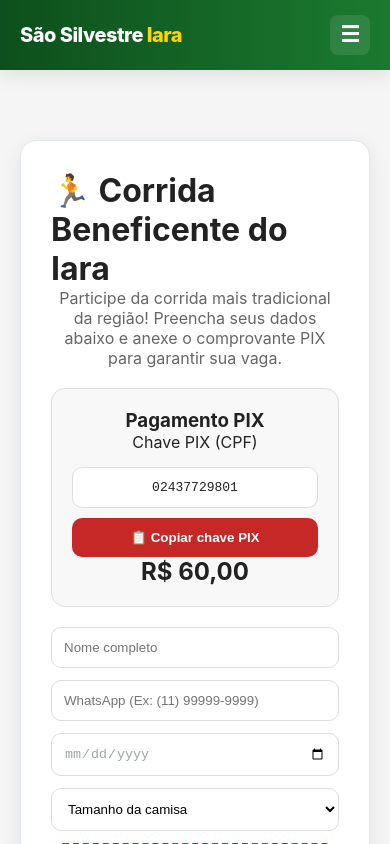
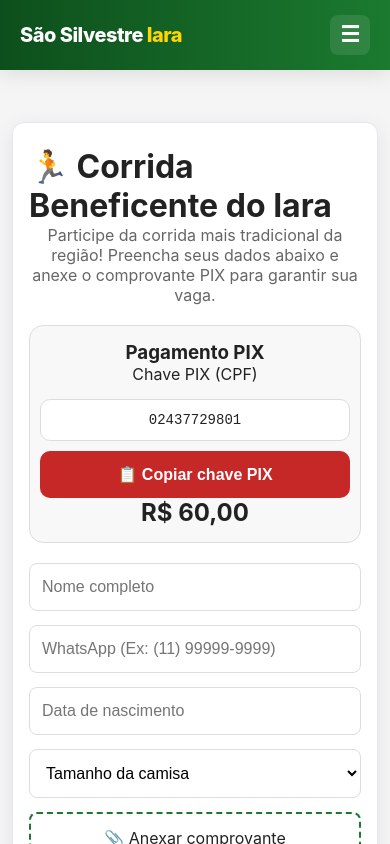
Before and after one commit to lucaaass/SaoSilvestreIara, a React (Vite) app: page /inscricao in a window 390 px wide. Shown: the top 844 px of the page. Built offline with nearby package versions, Linux system fonts and the light colour scheme; no server answers.

Commit message:
modificando pequenos bugs

```diff
--- a/src/pages/Admin.jsx
+++ b/src/pages/Admin.jsx
@@ -108,7 +108,7 @@ const telefone = `55${item.telefone}`
 
     // 🏃 Mensagem Profissional no estilo Oficial da São Silvestre
     const mensagem =
-`🏆 *CORRIDA INTERNACIONAL DE SÃO SILVESTRE* 🏆
+`🏆 *CORRIDA SÃO SILVESTRE IARA* 🏆
 --------------------------------------------------
 Olá, *${item.nome_completo.toUpperCase()}*!
 
--- a/src/pages/Inscricao.jsx
+++ b/src/pages/Inscricao.jsx
@@ -208,10 +208,15 @@ export default function Inscricao() {
           />
 
          <input
-            type="date"
+  type={form.nascimento ? 'date' : 'text'} // Se já tiver data selecionada, vira date; se não, fica text para exibir o placeholder
+  placeholder="Data de nascimento"
   value={form.nascimento || ''}
   required
   disabled={enviando}
+  onFocus={(e) => (e.target.type = 'date')} // Ao clicar, transforma em date para abrir o calendário nativo no celular
+  onBlur={(e) => {
+    if (!form.nascimento) e.target.type = 'text' // Se sair sem preencher, volta a ser text para mostrar o placeholder de novo
+  }}
   onChange={(e) => setForm({ ...form, nascimento: e.target.value })}
   style={{ color: form.nascimento ? '#222222' : '#9ca3af' }}
 />
--- a/src/styles.css
+++ b/src/styles.css
@@ -474,9 +474,10 @@ tbody tr:hover { background-color: #fafafa; }
 .text-center { text-align: center; }
 
 /* ==========================================================================
-   DISPOSITIVOS MÓVEIS (RESPONSIVIDADE INTELIGENTE)
+   DISPOSITIVOS MÓVEIS (RESPONSIVIDADE INTELIGENTE CORRIGIDA)
    ========================================================================== */
 @media(max-width:768px){
+  /* Navbar & Menu */
   .menu-btn { display: block; background: none; border: none; color: #ffffff; font-size: 30px; width: auto; cursor: pointer; }
   .nav-user { display: none; }
 
@@ -504,7 +505,41 @@ tbody tr:hover { background-color: #fafafa; }
     font-weight: bold;
   }
 
-  /* Ajustes da Home para Mobile */
+  /* 📱 Ajustes Estruturais da Página no Telemóvel */
+  .container {
+    padding: 12px !important;
+  }
+
+  /* 📝 Ajuste do Cartão de Inscrição e Login no Mobile */
+  .inscricao-card, .login-card, .card {
+    width: 100% !important;
+    max-width: 100% !important;
+    padding: 24px 16px !important; /* Reduz margens internas para dar mais espaço */
+    border-radius: 12px !important;
+  }
+
+  /* 🔥 MELHORIA EM INPUTS E SELECTS: Evita zoom no iOS/Android e aumenta a área de clique */
+  input, select, .upload-box {
+    font-size: 16px !important; /* Tamanho mínimo de 16px anula o zoom automático chato do sistema */
+    padding: 14px 12px !important; /* Campo mais alto para o clique do dedo ser perfeito */
+    height: auto !important;
+    border-radius: 8px !important;
+    margin-bottom: 14px !important;
+  }
+
+  /* Caixa do Comprovante quando anexado */
+  .arquivo-selecionado {
+    flex-direction: column !important; /* Coloca o botão "Remover" abaixo do nome do ficheiro */
+    align-items: stretch !important;
+    gap: 10px !important;
+    padding: 12px !important;
+  }
+  .arquivo-selecionado button {
+    width: 100% !important;
+    padding: 10px !important;
+  }
+
+  /* Ajustes da Home / Landing Page */
   .hero { padding: 30px 20px; gap: 30px; }
   .hero-content h1 { font-size: 2rem; }
   .hero-logo { width: 120px; }
@@ -514,24 +549,42 @@ tbody tr:hover { background-color: #fafafa; }
   .beneficios { padding: 40px 20px; }
   .beneficios h2 { font-size: 1.6rem; }
 
-  .pix-copy-box { flex-direction: column; align-items: stretch; }
-  .btn-copiar { width: 100%; }
+  /* Caixa de Pagamento PIX */
+  .pix-box {
+    padding: 15px 10px !important;
+  }
+  .pix-copy-box {
+    flex-direction: column !important;
+    align-items: stretch !important;
+    gap: 10px !important;
+  }
+  .pix-chave {
+    text-align: center !important;
+    font-size: 14px !important;
+    padding: 12px !important;
+    word-break: break-all !important; /* Impede que o CPF quebre o cartão para o lado */
+  }
+  .btn-copiar, .btn-inscricao {
+    width: 100% !important;
+    padding: 14px !important;
+    font-size: 16px !important;
+  }
 
-  /* Ajustes do Admin Mobile */
+  /* Ajustes do Painel Administrativo Mobile */
   .admin-header, .admin-user, .admin-actions {
-    flex-direction: column;
-    text-align: center;
-    gap: 12px;
+    flex-direction: column !important;
+    text-align: center !important;
+    gap: 12px !important;
   }
-  .admin-actions { width: 100%; }
-  .admin-actions button { width: 100%; }
-  .stats-grid { grid-template-columns: 1fr; gap: 12px; }
+  .admin-actions { width: 100% !important; }
+  .admin-actions button { width: 100% !important; }
+  .stats-grid { grid-template-columns: 1fr !important; gap: 12px !important; }
 
-  .admin-toolbar { flex-direction: column; align-items: stretch; gap: 12px; }
-  .search-box, .segmented-control, .per-page-select { width: 100%; justify-content: center; }
-  .segmented-control button { flex: 1; padding: 10px; }
+  .admin-toolbar { flex-direction: column !important; align-items: stretch !important; gap: 12px !important; }
+  .search-box, .segmented-control, .per-page-select { width: 100% !important; justify-content: center !important; }
+  .segmented-control button { flex: 1 !important; padding: 10px !important; }
 
-  .pagination-wrapper { flex-direction: column; text-align: center; gap: 12px; }
+  .pagination-wrapper { flex-direction: column !important; text-align: center !important; gap: 12px !important; }
 
   table { min-width: 900px; }
 }
```
Lines whose indentation alone changed are shown as unchanged.
